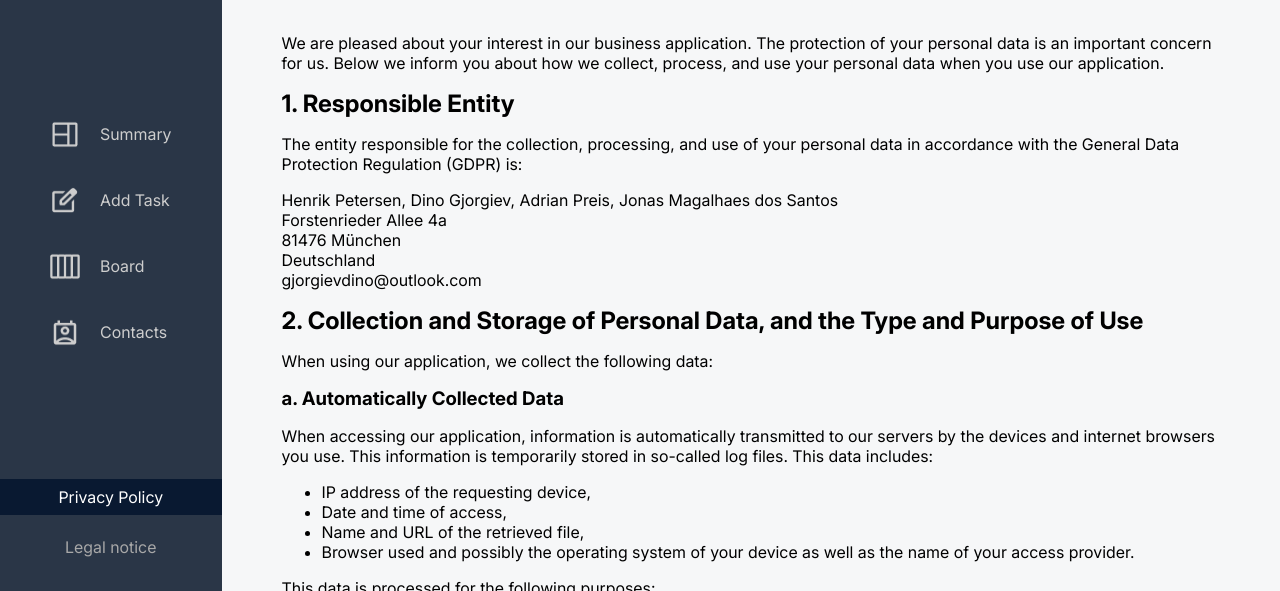
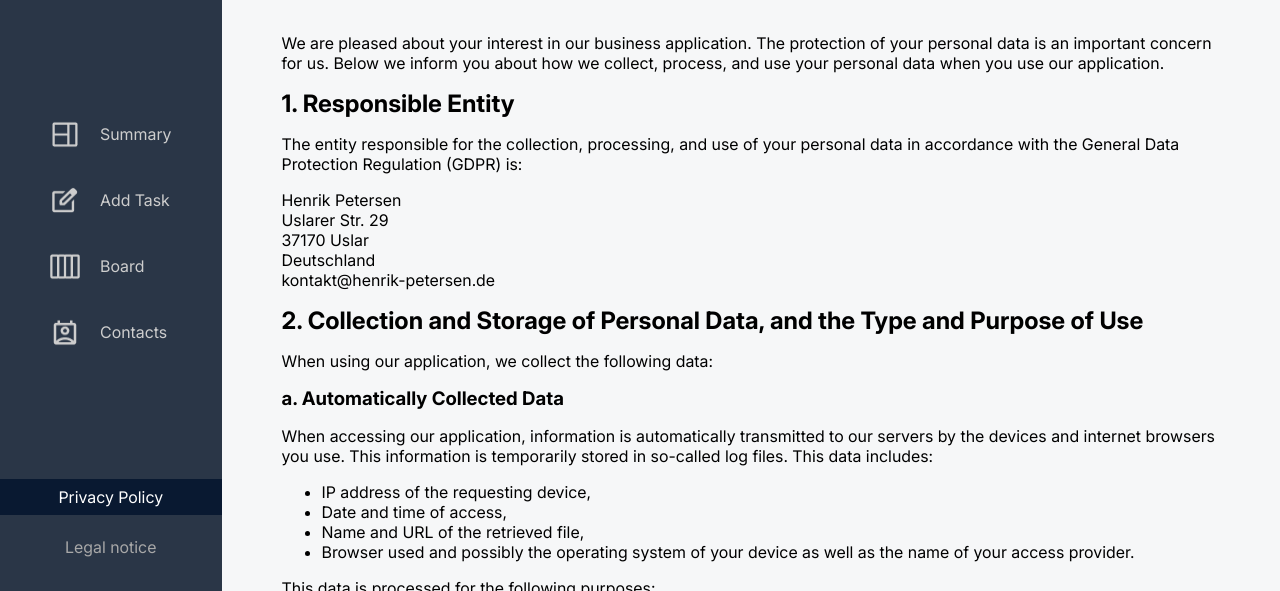
Before and after one commit to HPetersen2/Join, a website: page privacy_policy.html in a window 1280 px wide. Shown: the part 209-800 px from the top of the page. Drawn offline with Linux system fonts and the light colour scheme.

Commit message:
update address in legal notice and privacy policy

```diff
--- a/privacy_policy.html
+++ b/privacy_policy.html
@@ -65,11 +65,11 @@
 
                     <h2>1. Responsible Entity</h2>
                     <p>The entity responsible for the collection, processing, and use of your personal data in accordance with the General Data Protection Regulation (GDPR) is:</p>
-                    <p>Henrik Petersen, Dino Gjorgiev, Adrian Preis, Jonas Magalhaes dos Santos<br>
-                        Forstenrieder Allee 4a<br>
-                        81476 München<br>
+                    <p>Henrik Petersen<br>
+                        Uslarer Str. 29<br>
+                        37170 Uslar<br>
                         Deutschland<br>
-                        gjorgievdino@outlook.com
+                        kontakt&#64;henrik-petersen.de
                     </p>
 
                     <h2>2. Collection and Storage of Personal Data, and the Type and Purpose of Use</h2>
```
Also changed, not shown: legal_notice.html (+3 -9 lines), legalnotice_external.html (+3 -3 lines), privacypolicy_external.html (+4 -8 lines).
